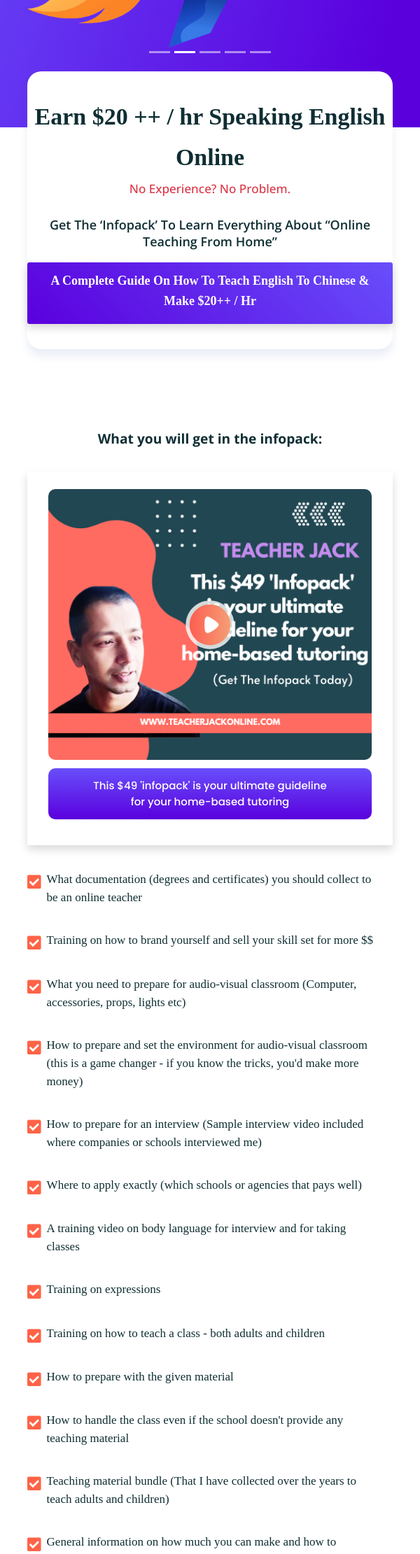
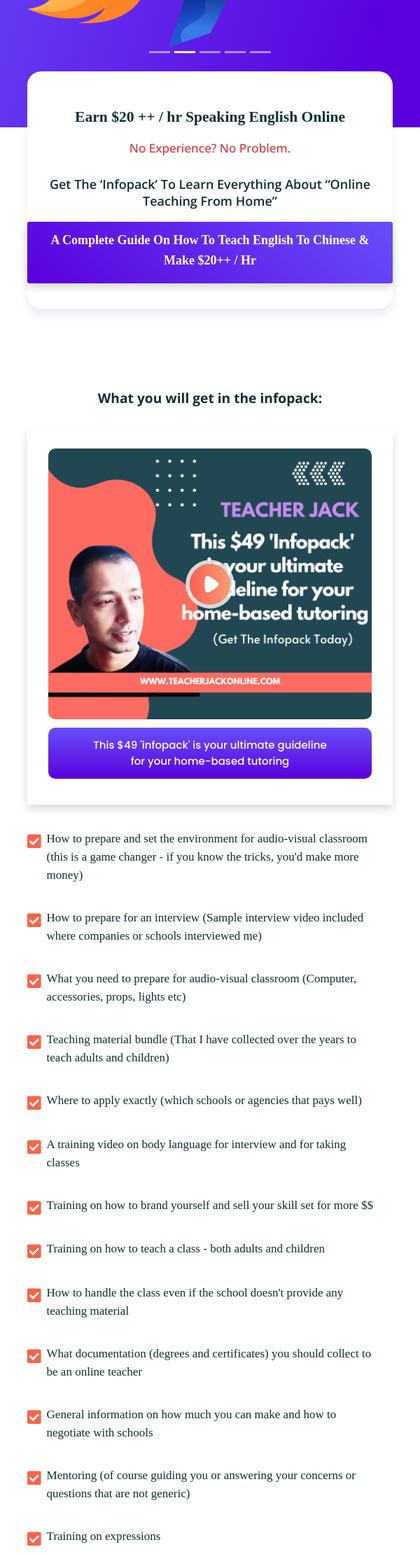
Before and after one commit to Foyezs-Work/teacher-jack-online, a React (Create React App) app: page /infopack in a window 600 px wide. Shown: the part 560-2781 px from the top of the page at 70% size. Built offline with nearby package versions, Linux system fonts and the light colour scheme.

Commit message:
updated course modules

```diff
--- a/src/assets/css/responsive.css
+++ b/src/assets/css/responsive.css
@@ -47,6 +47,16 @@
   /* Home Page Close */
 
   /* Info Pack Page Start */
+  .notice .notice-title {
+    font-size: 1.8rem;
+  }
+  .slick-dots li button {
+    height: 7px;
+    width: 7px;
+  }
+  .slick-dots {
+    bottom: 0;
+  }
   /* Info Pack Page Close */
 }
 
--- a/src/assets/css/style.css
+++ b/src/assets/css/style.css
@@ -176,6 +176,7 @@ ul li {
   justify-content: center;
   align-items: center;
   border-radius: 5px;
+  margin-top: 10px;
 }
 .toggle_bar i {
   font-size: 25px;
@@ -372,7 +373,7 @@ ul li {
 
 .notice .notice-title {
   font-weight: 700;
-  font-size: 34px;
+  font-size: 2.2rem;
   line-height: 58px;
 }
 .notice .notice-title,
--- a/src/assets/datas/courseProcessingData.js
+++ b/src/assets/datas/courseProcessingData.js
@@ -1,18 +1,15 @@
 export const courseProcessingData = [
   {
-      details: "What documentation (degrees and certificates) you should collect to be an online teacher"
+    details: "How to prepare and set the environment for audio-visual classroom (this is a game changer - if you know the tricks, you'd make more money)"
   },
   {
-      details: "Training on how to brand yourself and sell your skill set for more $$"
+    details: "How to prepare for an interview (Sample interview video included where companies or schools interviewed me)"
   },
   {
     details: "What you need to prepare for audio-visual classroom (Computer, accessories, props, lights etc)"
   },
   {
-      details: "How to prepare and set the environment for audio-visual classroom (this is a game changer - if you know the tricks, you'd make more money)"
-    },
-    {
-      details: "How to prepare for an interview (Sample interview video included where companies or schools interviewed me)"
+    details: "Teaching material bundle (That I have collected over the years to teach adults and children)"
   },
   {
     details: "Where to apply exactly (which schools or agencies that pays well)"
@@ -21,19 +18,18 @@ export const courseProcessingData = [
     details: "A training video on body language for interview and for taking classes"
   },
   {
-      details: "Training on expressions"
+    details: "Training on how to brand yourself and sell your skill set for more $$"
   },
+
   {
     details: "Training on how to teach a class - both adults and children"
   },
-    {
-      details: "How to prepare with the given material"
-    },
+
   {
     details: "How to handle the class even if the school doesn't provide any teaching material"
   },
   {
-      details: "Teaching material bundle (That I have collected over the years to teach adults and children)"
+    details: "What documentation (degrees and certificates) you should collect to be an online teacher"
   },
   {
     details: "General information on how much you can make and how to negotiate with schools"
@@ -41,4 +37,10 @@ export const courseProcessingData = [
   {
     details: "Mentoring (of course guiding you or answering your concerns or questions that are not generic)"
   },
+  {
+    details: "Training on expressions"
+  },
+  {
+    details: "How to prepare with the given material"
+  },
 ]
```
Lines whose indentation alone changed are shown as unchanged.
